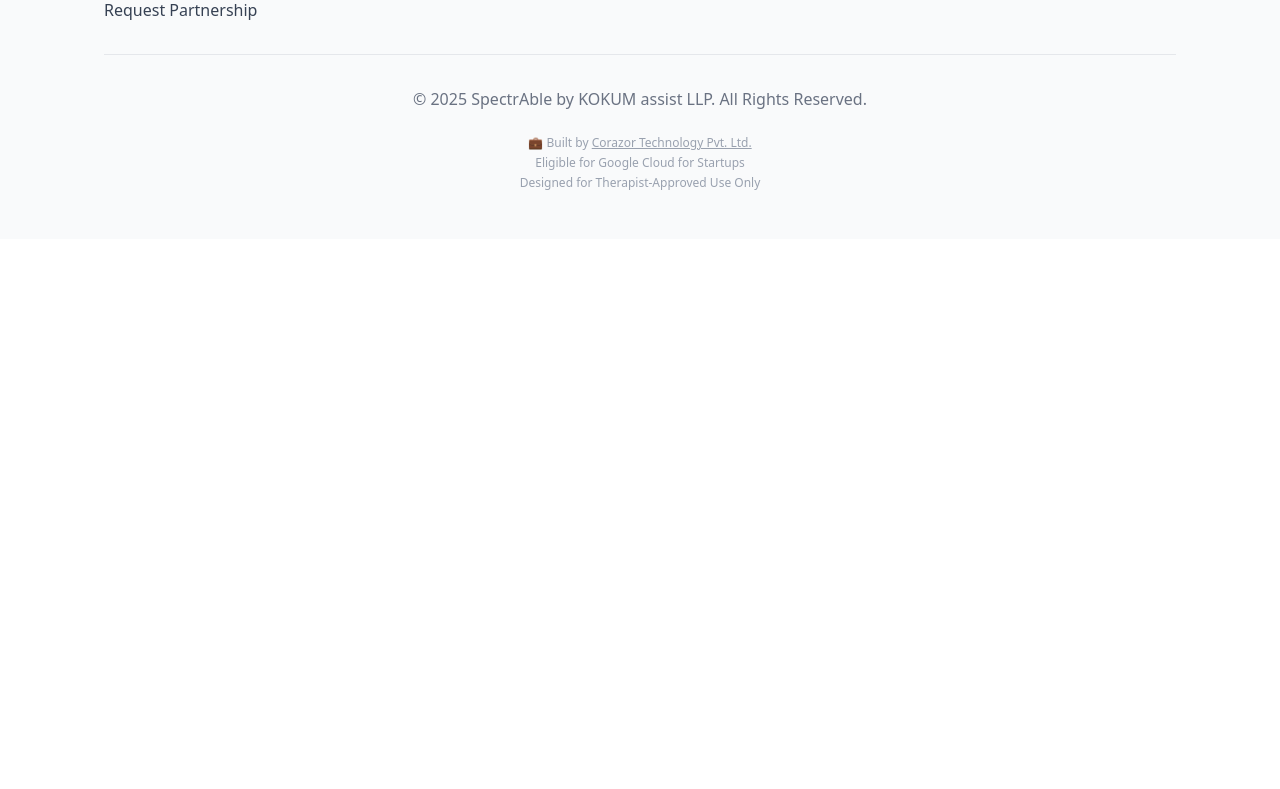
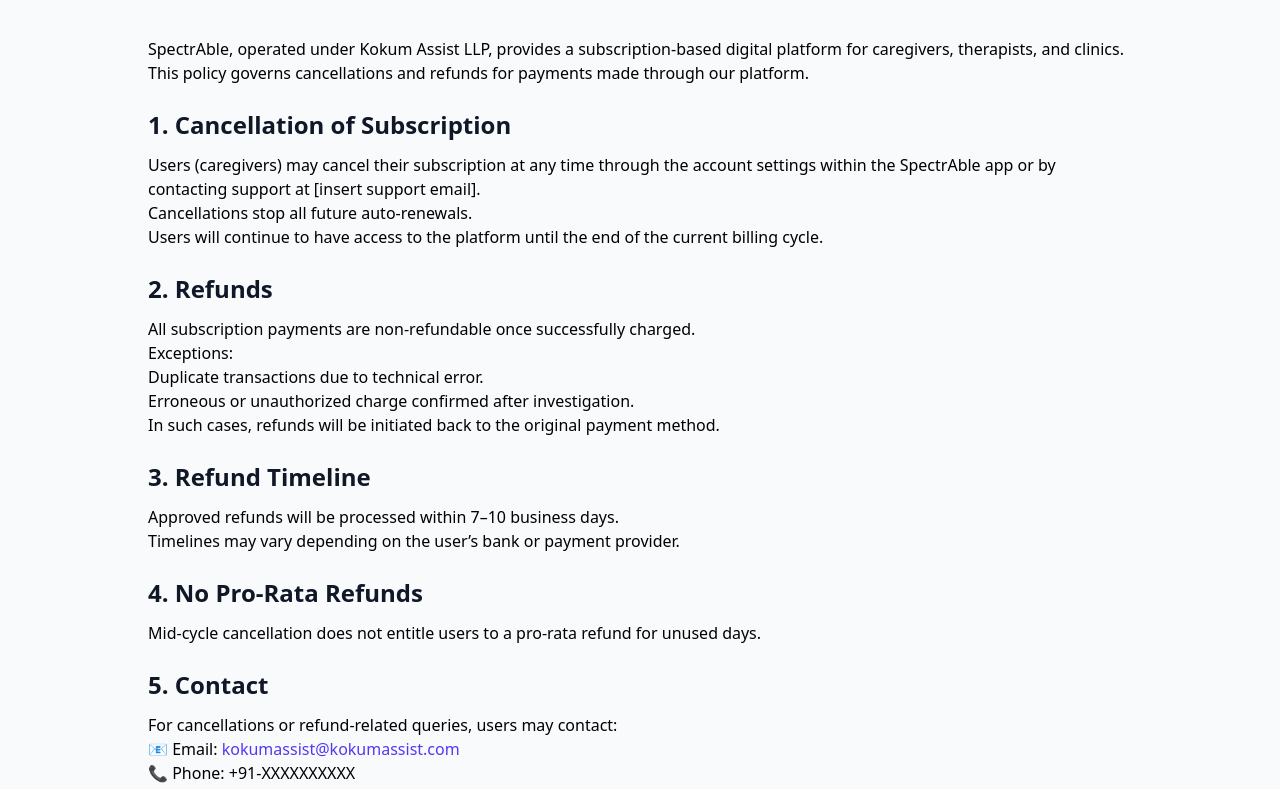
Before and after one commit to Corazortechnology/Spectrable-Landing-page, a React (Vite) app: page /cancellation in a window 1280 px wide. Shown: the part 251-1040 px from the top of the page. Before the commit the page ends 800 px from the top, so only its background shows below. Built offline with nearby package versions, Linux system fonts and the light colour scheme.

Commit message:
shipping added

```diff
--- a/index.html
+++ b/index.html
@@ -8,6 +8,7 @@
   <title>SpectrAble</title>
 </head>
 
+
 <body>
   <div id="root"></div>
   <script type="module" src="/src/main.jsx"></script>
--- a/src/App.jsx
+++ b/src/App.jsx
@@ -11,6 +11,8 @@
 import ContactPage from "./components/contact/ContactPage.jsx";
 import ScrollLink from "./components/ScrollLink.jsx";
 import TermAndConditions from "./components/TermAndConditions.jsx";
+import CancellationRefundPolicy from "./components/CancellationRefundPolicy.jsx";
+import ShippingDeliveryPolicy from "./components/ShippingDeliveryPolicy.jsx";
 function App() {
   return (
     <BrowserRouter>
@@ -25,6 +27,8 @@
         <Route path="/privacy-policy" element={<PrivacyPage />} />
         <Route path="/contact" element={<ContactPage />} />
         <Route path="/terms-and-conditions" element={<TermAndConditions />} />
+        <Route path="/cancellation" element={<CancellationRefundPolicy />} />
+        <Route path="/shipping" element={<ShippingDeliveryPolicy />} />
       </Routes>
       <Footer />
     </BrowserRouter>
--- /dev/null
+++ b/src/components/CancellationRefundPolicy.jsx
@@ -0,0 +1,109 @@
+
+import { motion } from "framer-motion";
+
+const CancellationRefundPolicy = () => {
+    return (
+        <section className="bg-gray-50 px-6 md:px-16 py-40">
+
+            <motion.h1
+                className="text-3xl md:text-5xl font-extrabold text-center text-gray-900 mb-6 tracking-wide"
+                initial={{ opacity: 0, y: -20 }}
+                animate={{ opacity: 1, y: 0 }}
+                transition={{ duration: 0.6 }}
+            >
+                Cancellation & Refund Policy
+            </motion.h1>
+
+            <p className="text-sm text-gray-500 text-center mb-4">
+                📅 Effective Date: <span className="font-medium">09.09.2025</span>
+            </p>
+
+            <div className="max-w-5xl mx-auto p-6 md:p-5">
+                <article
+                    className="prose prose-gray prose-sm md:prose-base lg:prose-lg max-w-none
+          prose-headings:font-semibold prose-headings:text-gray-900
+          prose-p:text-gray-700 prose-li:marker:text-indigo-500"
+                >
+                    <p>
+                        SpectrAble, operated under Kokum Assist LLP, provides a subscription-based
+                        digital platform for caregivers, therapists, and clinics. This policy
+                        governs cancellations and refunds for payments made through our platform.
+                    </p>
+                    <br />
+
+                    <h2 className="text-xl md:text-2xl font-bold text-gray-900 mb-3">
+                        1. Cancellation of Subscription
+                    </h2>
+                    <ul>
+                        <li>
+                            Users (caregivers) may cancel their subscription at any time through the
+                            account settings within the SpectrAble app or by contacting support at{" "}
+                            <span className="font-medium">[insert support email]</span>.
+                        </li>
+                        <li>Cancellations stop all future auto-renewals.</li>
+                        <li>
+                            Users will continue to have access to the platform until the end of the
+                            current billing cycle.
+                        </li>
+                    </ul>
+                    <br />
+
+                    <h2 className="text-xl md:text-2xl font-bold text-gray-900 mb-3">
+                        2. Refunds
+                    </h2>
+                    <ul>
+                        <li>All subscription payments are non-refundable once successfully charged.</li>
+                        <li>Exceptions:</li>
+                        <ul>
+                            <li>Duplicate transactions due to technical error.</li>
+                            <li>Erroneous or unauthorized charge confirmed after investigation.</li>
+                            <li>
+                                In such cases, refunds will be initiated back to the original payment method.
+                            </li>
+                        </ul>
+                    </ul>
+                    <br />
+
+                    <h2 className="text-xl md:text-2xl font-bold text-gray-900 mb-3">
+                        3. Refund Timeline
+                    </h2>
+                    <ul>
+                        <li>Approved refunds will be processed within 7–10 business days.</li>
+                        <li>
+                            Timelines may vary depending on the user’s bank or payment provider.
+                        </li>
+                    </ul>
+                    <br />
+
+                    <h2 className="text-xl md:text-2xl font-bold text-gray-900 mb-3">
+                        4. No Pro-Rata Refunds
+                    </h2>
+                    <p>
+                        Mid-cycle cancellation does not entitle users to a pro-rata refund for unused
+                        days.
+                    </p>
+                    <br />
+
+                    <h2 className="text-xl md:text-2xl font-bold text-gray-900 mb-3">
+                        5. Contact
+                    </h2>
+                    <p>For cancellations or refund-related queries, users may contact:</p>
+                    <ul>
+                        <li>
+                            📧 Email:{" "}
+                            <a
+                                href="mailto:support@spectrable.com"
+                                className="text-indigo-600 font-medium"
+                            >
+                                kokumassist@kokumassist.com
+                            </a>
+                        </li>
+                        <li>📞 Phone: +91-XXXXXXXXXX</li>
+                    </ul>
+                </article>
+            </div>
+        </section>
+    );
+};
+
+export default CancellationRefundPolicy;
--- a/src/components/Footer.jsx
+++ b/src/components/Footer.jsx
@@ -44,8 +44,8 @@
                         <ul className="space-y-2">
                             <li><Link to="/privacy-policy" className="hover:underline">Privacy Policy</Link></li>
                             <li><Link to="/terms-and-conditions" className="hover:underline">Terms of Use</Link></li>
-                            <li><Link to="#" className="hover:underline">Cancellation and refund policy</Link></li>
-                            <li><Link to="#" className="hover:underline">Shipping policy </Link></li>
+                            <li><Link to="/cancellation" className="hover:underline">Cancellation and refund policy</Link></li>
+                            <li><Link to="/shipping" className="hover:underline">Shipping policy </Link></li>
                             <li><Link to="#" className="hover:underline">Help Center</Link></li>
                             <li><Link to="#" className="hover:underline">Request Partnership</Link></li>
                         </ul>
--- /dev/null
+++ b/src/components/ShippingDeliveryPolicy.jsx
@@ -0,0 +1,100 @@
+
+import { motion } from "framer-motion";
+
+const ShippingDeliveryPolicy = () => {
+    return (
+        <section className="bg-gray-50 px-6 md:px-16 py-40">
+
+            <motion.h1
+                className="text-3xl md:text-5xl font-extrabold text-center text-gray-900 mb-6 tracking-wide"
+                initial={{ opacity: 0, y: -20 }}
+                animate={{ opacity: 1, y: 0 }}
+                transition={{ duration: 0.6 }}
+            >
+                Shipping & Delivery Policy
+            </motion.h1>
+
+            <p className="text-sm text-gray-500 text-center mb-4">
+                📅 Effective Date: <span className="font-medium">09.09.2025</span>
+            </p>
+
+            <div className="max-w-5xl mx-auto p-6 md:p-5">
+                <article
+                    className="prose prose-gray prose-sm md:prose-base lg:prose-lg max-w-none
+          prose-headings:font-semibold prose-headings:text-gray-900
+          prose-p:text-gray-700 prose-li:marker:text-indigo-500"
+                >
+                    <p>
+                        SpectrAble, operated under Kokum Assist LLP, is a subscription-based digital
+                        service platform. We do not ship or deliver any physical products.
+                    </p>
+                    <br />
+
+                    <h2 className="text-xl md:text-2xl font-bold text-gray-900 mb-3">
+                        1. Digital Service Delivery
+                    </h2>
+                    <ul>
+                        <li>
+                            Upon successful payment of subscription fees, users receive instant
+                            access to the SpectrAble platform via their registered login credentials.
+                        </li>
+                        <li>
+                            All features (journaling, AI suggestions, therapist interactions,
+                            reports) are delivered digitally through the app.
+                        </li>
+                    </ul>
+                    <br />
+
+                    <h2 className="text-xl md:text-2xl font-bold text-gray-900 mb-3">
+                        2. No Physical Shipping
+                    </h2>
+                    <ul>
+                        <li>
+                            As no tangible goods are sold, no shipping, courier, or physical delivery
+                            is applicable to our services.
+                        </li>
+                        <li>
+                            Users should ensure they have a compatible device and stable internet
+                            connection to access services.
+                        </li>
+                    </ul>
+                    <br />
+
+                    <h2 className="text-xl md:text-2xl font-bold text-gray-900 mb-3">
+                        3. Service Access Issues
+                    </h2>
+                    <ul>
+                        <li>
+                            If users experience access issues after payment, they must contact
+                            support immediately.
+                        </li>
+                        <li>
+                            Technical teams will assist in restoring access or validating subscription
+                            activation.
+                        </li>
+                    </ul>
+                    <br />
+
+                    <h2 className="text-xl md:text-2xl font-bold text-gray-900 mb-3">
+                        4. Contact
+                    </h2>
+                    <p>For queries regarding access to services:</p>
+                    <ul>
+                        <li>
+                            📧 Email:{" "}
+                            <a
+                                href="mailto:support@spectrable.com"
+                                className="text-indigo-600 font-medium"
+                            >
+                                kokumassist@kokumassist.com
+                            </a>
+                        </li>
+                        <li>📞 Phone: +91-XXXXXXXXXX</li>
+                    </ul>
+                </article>
+            </div>
+        </section>
+    );
+};
+
+export default ShippingDeliveryPolicy;
--- a/src/components/TermAndConditions.jsx
+++ b/src/components/TermAndConditions.jsx
@@ -65,7 +65,7 @@
                         through the Platform, the “Services”).
                     </p><br></br>
                     <p>
-                        These Terms also include our privacy policy, available at [_________],
+                        These Terms also include our privacy policy, available at [https://spectr-able-corazor.onrender.com/privacy-policy],
                         which forms an essential part of these Terms. By accessing and using the
                         Services, you accept these Terms and Conditions.
                     </p>
```
